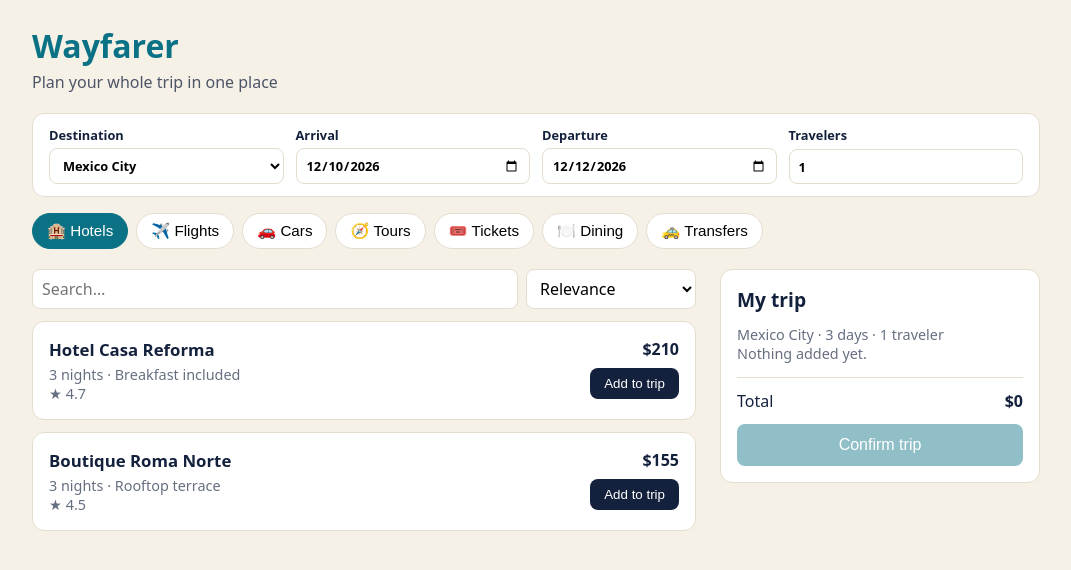
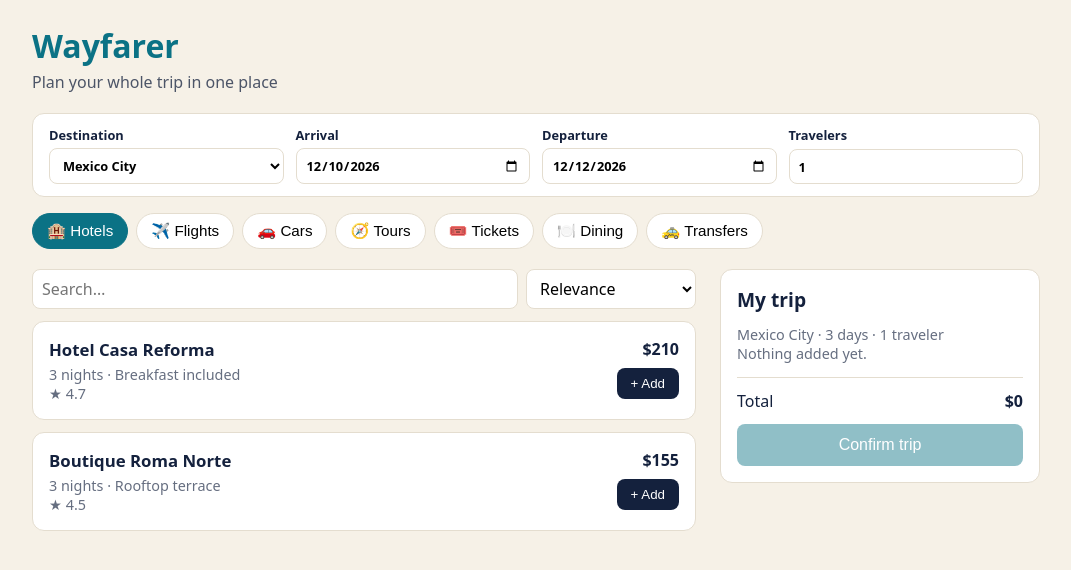
Before and after one commit to mikeMaya08/travelsBooking, a React (Vite) app: page / in a window 1280 px wide. Shown: the top 570 px of the page, without its empty margins (104-1175 px from the left). Built offline with nearby package versions, Linux system fonts and the light colour scheme.

Commit message:
feat(catalog): compact quick-add button on item cards

```diff
--- a/src/App.jsx
+++ b/src/App.jsx
@@ -21,8 +21,13 @@ function ItemCard({ item, added, travelers, onAdd }) {
       <div className="card-foot">
         <strong>{formatUSD(item.price)}</strong>
         {item.perPerson && travelers > 1 && <span className="meta">{formatUSD(itemTotal(item, travelers))} total</span>}
-        <button className="btn" onClick={() => onAdd(item)} disabled={added}>
-          {added ? 'Added' : 'Add to trip'}
+        <button
+          className="btn"
+          aria-label={added ? `${item.name} added` : `Add ${item.name}`}
+          onClick={() => onAdd(item)}
+          disabled={added}
+        >
+          {added ? '✓' : '+ Add'}
         </button>
       </div>
     </article>
```
